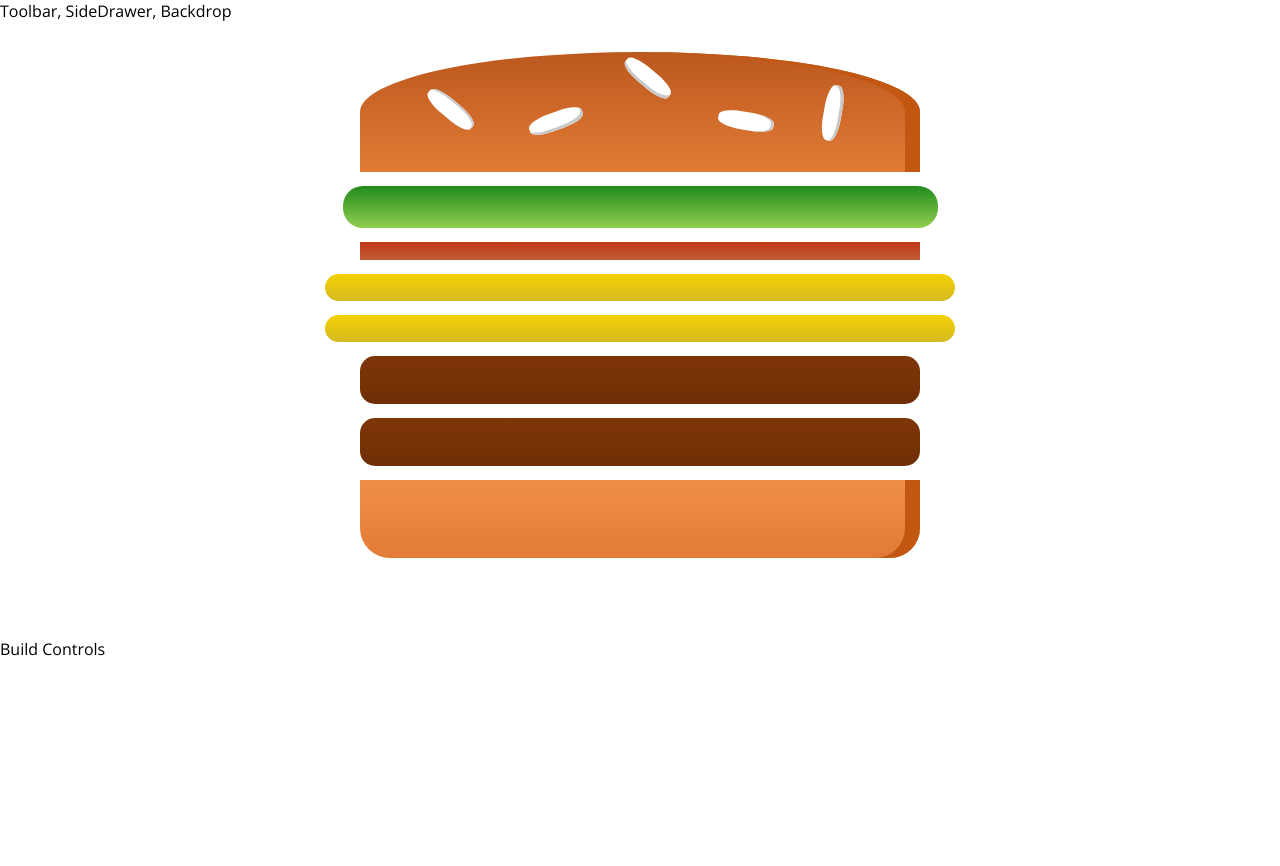
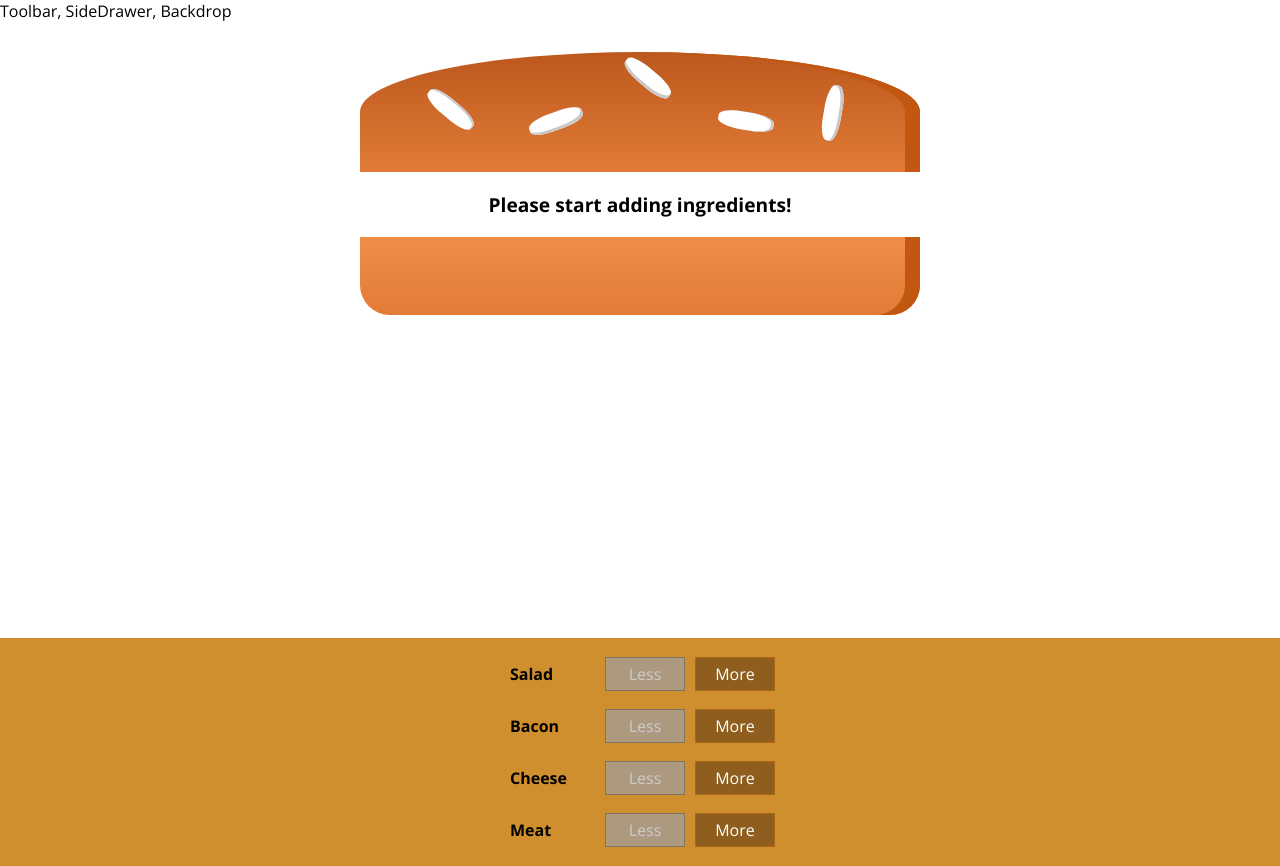
Before and after one commit to JimmyLin39/burger-builder, a React app: page / in a window 1280 px wide. Before the commit the page ends 800 px from the top, so only its background shows below. Built offline with nearby package versions, Linux system fonts and the light colour scheme.

Commit message:
add add/remove ingredient handler

```diff
--- a/src/containers/BurgerBuilder/BurgerBuilder.js
+++ b/src/containers/BurgerBuilder/BurgerBuilder.js
@@ -2,22 +2,76 @@ import React, { Component } from 'react';
 
 import Aux from '../../hoc/Aux';
 import Burger from '../../components/Burger/Burger';
+import BurgerControls from '../../components/Burger/BuildControls/BuildControls';
+
+const INGREDIENT_PRICES = {
+  salad: 1,
+  cheese: 0.75,
+  meat: 2.5,
+  bacon: 2
+}
+
 
 class BurgerBuilder extends Component {
   state = {
     ingredients: {
-      salad: 1,
-      bacon: 1,
-      cheese: 2,
-      meat: 2
+      salad: 0,
+      bacon: 0,
+      cheese: 0,
+      meat: 0
+    },
+    // base price is $4
+    totalPrice: 4
+  }
+  addIngredientHandler = (type) => {
+    const oldCount = this.state.ingredients[type];
+    const updatedCount = oldCount + 1;
+    const updatedIngredients = {
+      ...this.state.ingredients
     }
+    updatedIngredients[type] = updatedCount;
+    const priceAddition = INGREDIENT_PRICES[type];
+    const oldPrice = this.state.totalPrice;
+    const newPrice = oldPrice + priceAddition;
+    this.setState({
+      totalPrice: newPrice,
+      ingredients: updatedIngredients
+    });
   }
 
+  removeIngredientHandler = (type) => {
+    const oldCount = this.state.ingredients[type];
+    if (oldCount <= 0) {
+      return;
+    }
+    const updatedCount = oldCount - 1;
+    const updatedIngredients = {
+      ...this.state.ingredients
+    }
+    updatedIngredients[type] = updatedCount;
+    const priceDeduction = INGREDIENT_PRICES[type];
+    const oldPrice = this.state.totalPrice;
+    const newPrice = oldPrice - priceDeduction;
+    this.setState({
+      totalPrice: newPrice,
+      ingredients: updatedIngredients
+    });
+
+  }
   render () {
+    const disabledInfo = {
+      ...this.state.ingredients
+    }
+    for (let key in disabledInfo) {
+      disabledInfo[key] = disabledInfo[key] <= 0
+    }
     return (
       <Aux>
         <Burger ingredients={this.state.ingredients}/>
-        <div>Build Controls</div>
+        <BurgerControls
+          ingredientAdded={this.addIngredientHandler}
+          ingredientRemoved={this.removeIngredientHandler}
+          disabled={disabledInfo} />
       </Aux>
     );
   }
```
